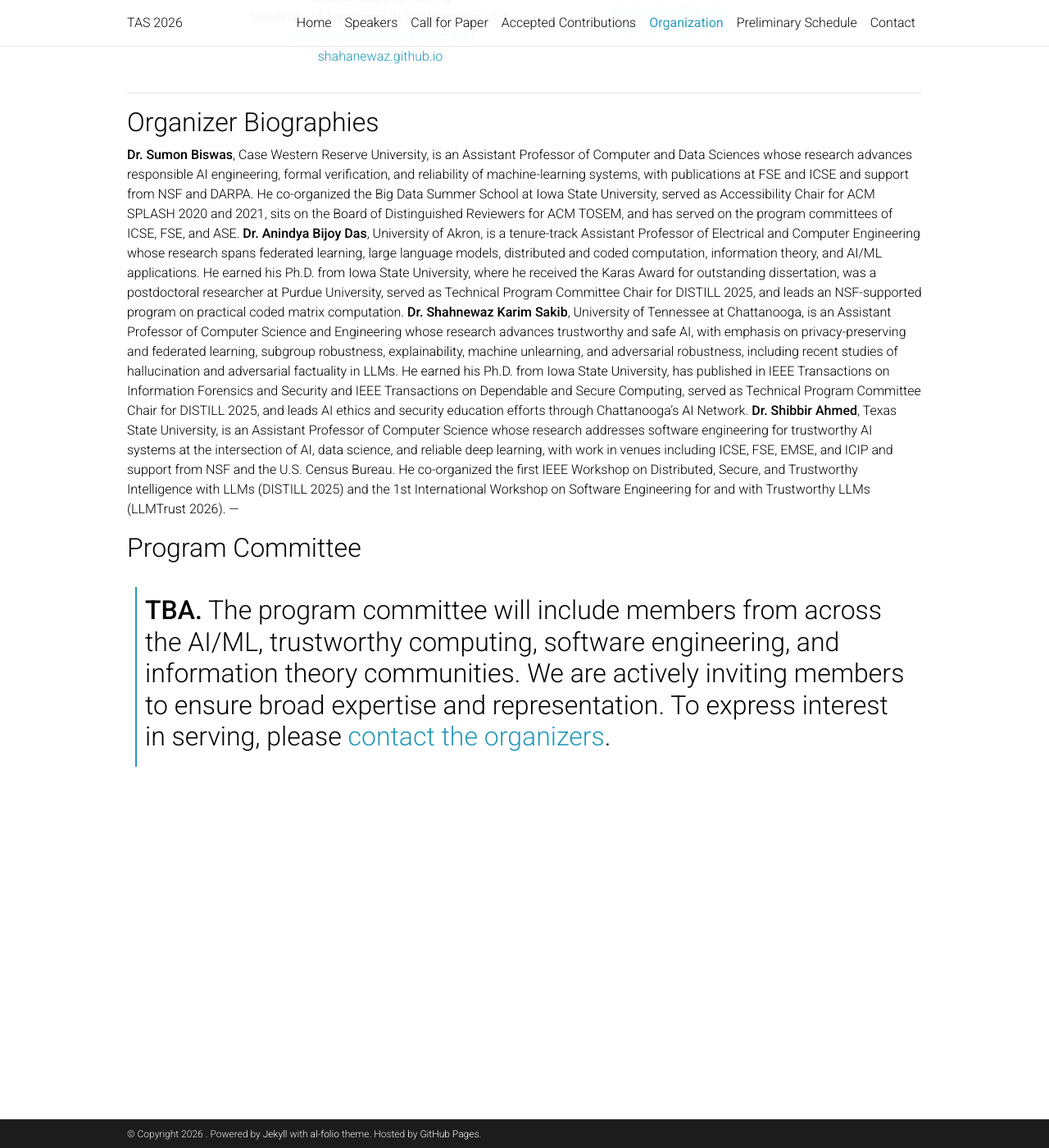
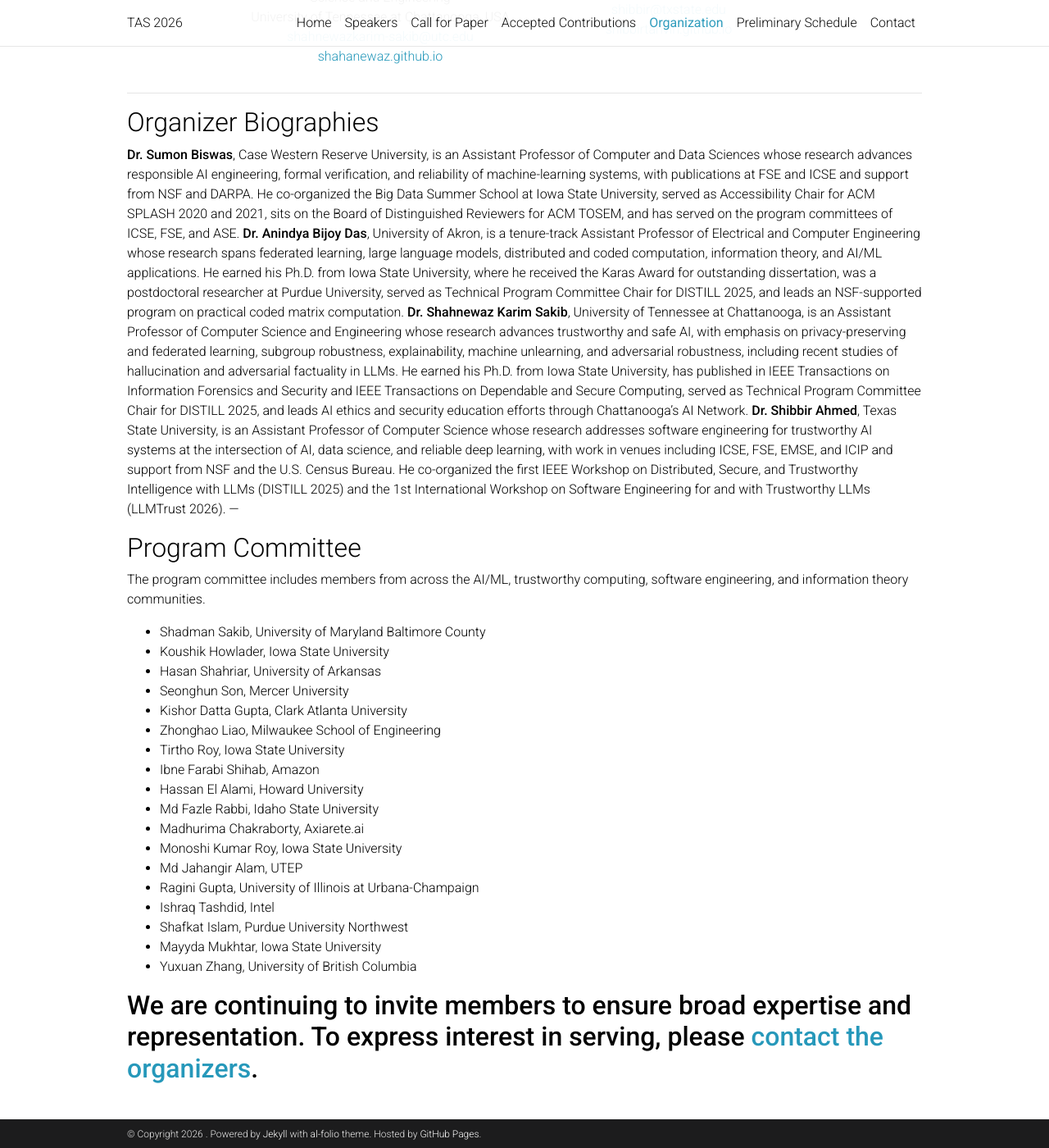
Before and after one commit to tas2026/tas2026.github.io, a Jekyll site: the page built from _pages/organization.md, in a window 1280 px wide and 1400 px high, scrolled down 978 px. Shown: the whole window at 82% size. Built offline with Jekyll 4.4.1, drawn with Linux system fonts in a browser that asks for light colours; comment, search, counter and statistics services are not loaded; a style sheet for code colours, icons or effects is not loaded.

Commit message:
Update organization.md

```diff
--- a/_pages/organization.md
+++ b/_pages/organization.md
@@ -82,5 +82,27 @@ nav_order: 5
 **Dr. Shibbir Ahmed**, Texas State University, is an Assistant Professor of Computer Science whose research addresses software engineering for trustworthy AI systems at the intersection of AI, data science, and reliable deep learning, with work in venues including ICSE, FSE, EMSE, and ICIP and support from NSF and the U.S. Census Bureau. He co-organized the first IEEE Workshop on Distributed, Secure, and Trustworthy Intelligence with LLMs (DISTILL 2025) and the 1st International Workshop on Software Engineering for and with Trustworthy LLMs (LLMTrust 2026).
 ---
 ## Program Committee
-> **TBA.** The program committee will include members from across the AI/ML, trustworthy computing, software engineering, and information theory communities. We are actively inviting members to ensure broad expertise and representation. To express interest in serving, please [contact the organizers]({{ '/contact/' | relative_url }}).
+
+The program committee includes members from across the AI/ML, trustworthy computing, software engineering, and information theory communities.
+
+- Shadman Sakib, University of Maryland Baltimore County
+- Koushik Howlader, Iowa State University
+- Hasan Shahriar, University of Arkansas
+- Seonghun Son, Mercer University
+- Kishor Datta Gupta, Clark Atlanta University
+- Zhonghao Liao, Milwaukee School of Engineering
+- Tirtho Roy, Iowa State University
+- Ibne Farabi Shihab, Amazon
+- Hassan El Alami, Howard University
+- Md Fazle Rabbi, Idaho State University
+- Madhurima Chakraborty, Axiarete.ai
+- Monoshi Kumar Roy, Iowa State University
+- Md Jahangir Alam, UTEP
+- Ragini Gupta, University of Illinois at Urbana-Champaign
+- Ishraq Tashdid, Intel
+- Shafkat Islam, Purdue University Northwest
+- Mayyda Mukhtar, Iowa State University
+- Yuxuan Zhang, University of British Columbia
+
+**We are continuing to invite members to ensure broad expertise and representation. To express interest in serving, please [contact the organizers]({{ '/contact/' | relative_url }}).**
 ---
```
